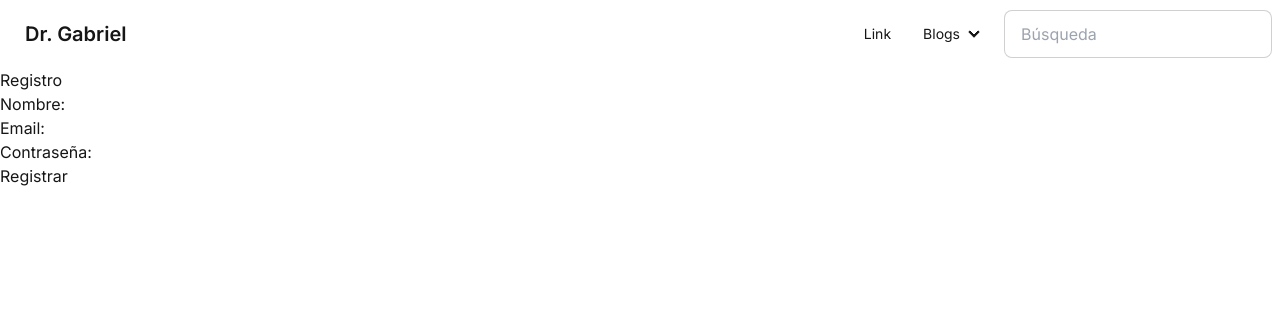
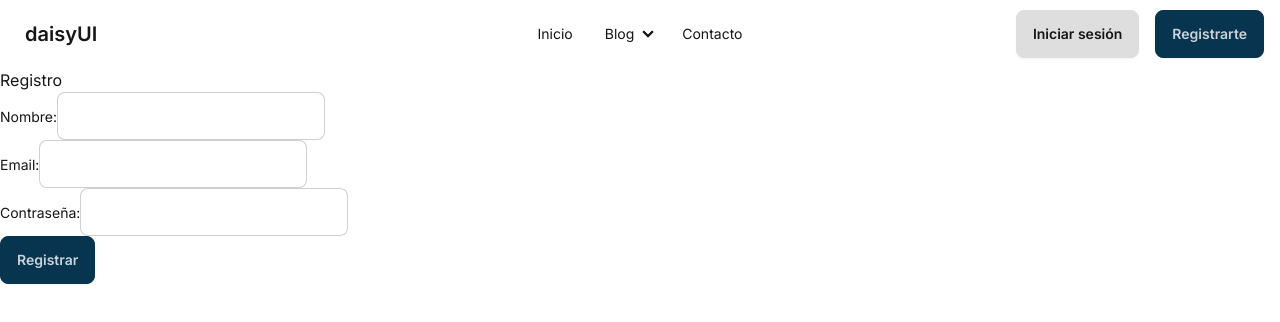
Before and after one commit to CarlosGPC1604/dr-gabriel-blog, a Next.js app: page /auth/register in a window 1280 px wide. Shown: the top 322 px of the page. Built offline with nearby package versions, Linux system fonts and the light colour scheme.

Commit message:
Agregados 'href' a la NavBar y mejorados componentes.

```diff
--- a/app/auth/register/page.tsx
+++ b/app/auth/register/page.tsx
@@ -35,18 +35,18 @@
             {error && <p style={{ color: 'red' }}>{error}</p>}
             <form onSubmit={handleSubmit}>
                 <div>
-                    <label>Nombre:</label>
-                    <input type="text" value={name} onChange={(e) => setName(e.target.value)} required />
+                    <label className="label-text">Nombre:</label>
+                    <input type="text" className="input input-bordered grow" value={name} onChange={(e) => setName(e.target.value)} required title="Nombre"/>
                 </div>
                 <div>
-                    <label>Email:</label>
-                    <input type="email" value={email} onChange={(e) => setEmail(e.target.value)} required />
+                    <label className="label-text">Email:</label>
+                    <input type="email" className="input input-bordered grow" value={email} onChange={(e) => setEmail(e.target.value)} required title="Email"/>
                 </div>
                 <div>
-                    <label>Contraseña:</label>
-                    <input type="password" value={password} onChange={(e) => setPassword(e.target.value)} required />
+                    <label className="label-text">Contraseña:</label>
+                    <input type="password" className="input input-bordered grow" value={password} onChange={(e) => setPassword(e.target.value)} required title="Contraseña"/>
                 </div>
-                <button type="submit">Registrar</button>
+                <button type="submit" className="btn btn-info">Registrar</button>
             </form>
         </div>
     );
--- a/app/auth/signin/page.tsx
+++ b/app/auth/signin/page.tsx
@@ -29,14 +29,14 @@
             <h1>Iniciar sesión</h1>
             <form onSubmit={handleSubmit}>
                 <div>
-                    <label>Email:</label>
-                    <input type="email" value={email} onChange={(e) => setEmail(e.target.value)} required />
+                    <label className="label-text">Email:</label>
+                    <input type="email" className="input input-bordered grow" value={email} onChange={(e) => setEmail(e.target.value)} required title="Email"/>
                 </div>
                 <div>
-                    <label>Contraseña:</label>
-                    <input type="password" value={password} onChange={(e) => setPassword(e.target.value)} required />
+                    <label className="label-text">Contraseña:</label>
+                    <input type="password" className="input input-bordered grow" value={password} onChange={(e) => setPassword(e.target.value)} required title="Contraseña" />
                 </div>
-                <button type="submit">Iniciar sesión</button>
+                <button className="btn btn-info" type="submit">Iniciar sesión</button>
             </form>
         </div>
     );
--- a/components/NavBar.tsx
+++ b/components/NavBar.tsx
@@ -3,25 +3,56 @@
 const NavBar = () => {
     return (
         <div className="navbar bg-base-100">
-            <div className="flex-1">
-                <a className="btn btn-ghost text-xl" href="/">Dr. Gabriel</a>
+            <div className="navbar-start">
+                <div className="dropdown">
+                    <div tabIndex={0} role="button" className="btn btn-ghost lg:hidden">
+                        <svg
+                            xmlns="http://www.w3.org/2000/svg"
+                            className="h-5 w-5"
+                            fill="none"
+                            viewBox="0 0 24 24"
+                            stroke="currentColor">
+                            <path
+                                strokeLinecap="round"
+                                strokeLinejoin="round"
+                                strokeWidth="2"
+                                d="M4 6h16M4 12h8m-8 6h16" />
+                        </svg>
+                    </div>
+                    <ul
+                        tabIndex={0}
+                        className="menu menu-sm dropdown-content bg-base-100 rounded-box z-[1] mt-3 w-52 p-2 shadow">
+                        <li><a href="/">Inicio</a></li>
+                        <li>
+                            <a>Blog</a>
+                            <ul className="p-2">
+                                <li><a>Urología</a></li>
+                                <li><a>Salud masculina</a></li>
+                            </ul>
+                        </li>
+                        <li><a>Contacto</a></li>
+                    </ul>
+                </div>
+                <a className="btn btn-ghost text-xl" href="/">daisyUI</a>
             </div>
-            <div className="flex-none gap-2">
+            <div className="navbar-center hidden lg:flex">
                 <ul className="menu menu-horizontal px-1">
-                    <li><a>Link</a></li>
+                    <li><a href="/">Inicio</a></li>
                     <li>
                         <details>
-                            <summary>Blogs</summary>
-                            <ul className="bg-base-100 rounded-t-none p-2">
+                            <summary>Blog</summary>
+                            <ul className="p-2">
                                 <li><a>Urología</a></li>
-                                <li><a>Salud Masculina</a></li>
+                                <li><a>Salud masculina</a></li>
                             </ul>
                         </details>
                     </li>
+                    <li><a>Contacto</a></li>
                 </ul>
-                <div className="form-control">
-                    <input type="text" placeholder="Búsqueda" className="input input-bordered w-24 md:w-auto" />
-                </div>
+            </div>
+            <div className="navbar-end">
+                <a className="btn mx-1 sm:mx-2" href="/auth/signin">Iniciar sesión</a>
+                <a className="btn btn-info mx-1 sm:mx-2"href="/auth/register">Registrarte</a>
             </div>
         </div>
     );
```
